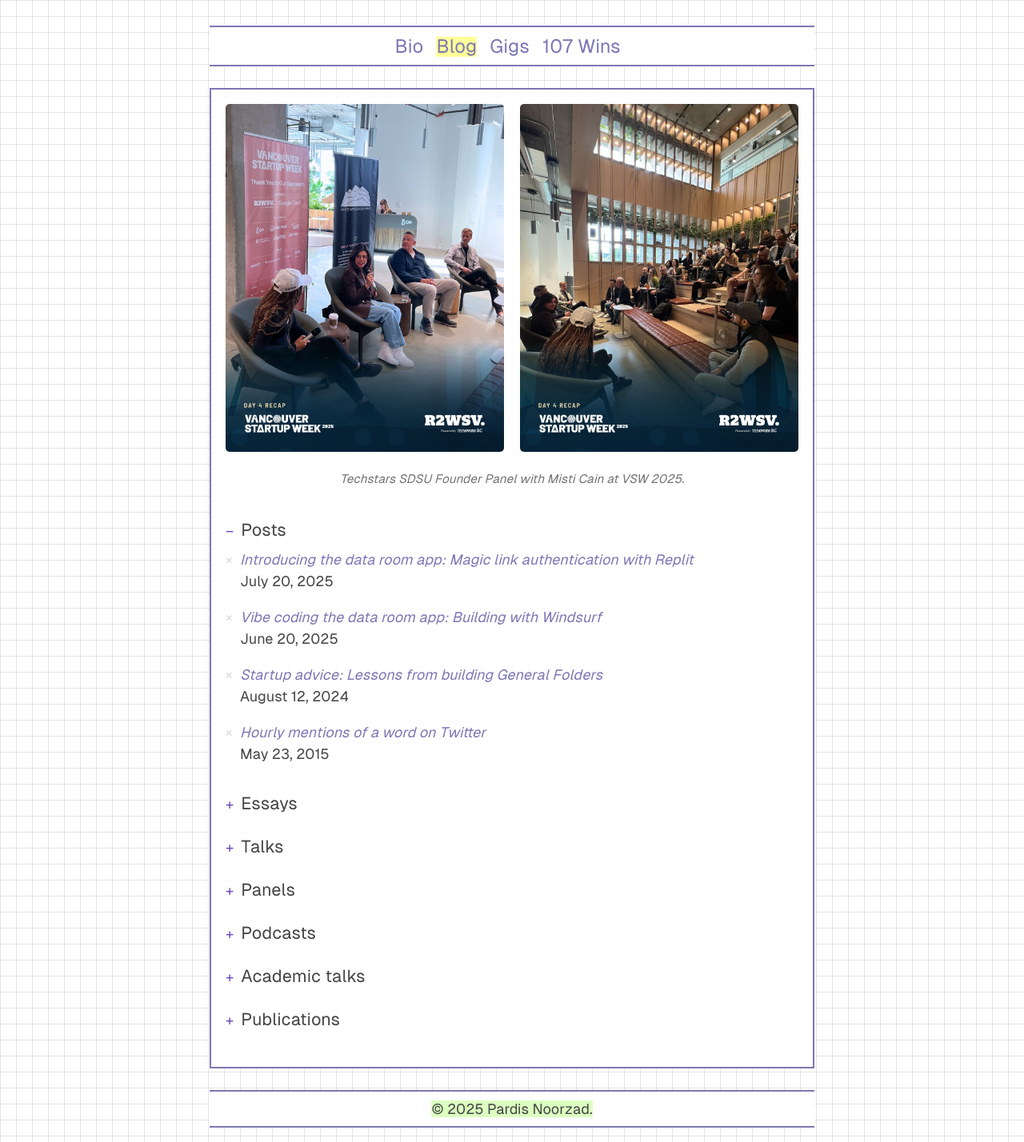
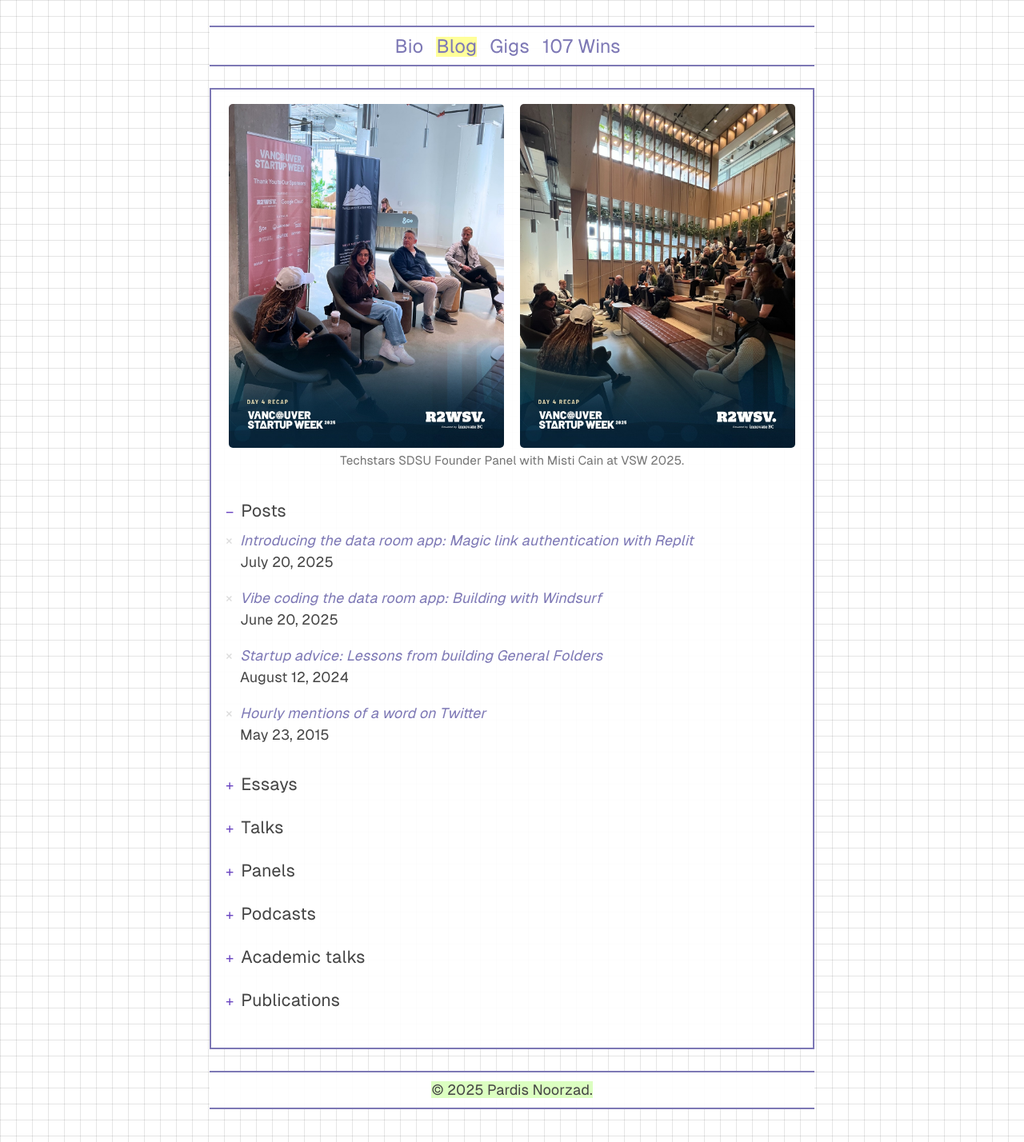
Before and after one commit to djpardis/djpardis.github.io, a Jekyll site: the page built from blog.md, in a window 1280 px wide. Shown: the whole page at 80% size. Built offline with Jekyll 4.4.1, drawn with Linux system fonts in a browser that asks for light colours; a style sheet for code colours, icons or effects is not loaded.

Commit message:
Fix sass-embedded build errors permanently by downgrading to Jekyll 4.2.x and ensure platform compatibility

```diff
--- a/Gemfile
+++ b/Gemfile
@@ -1,7 +1,7 @@
 source "https://rubygems.org"
 
-# Use stable Jekyll version that worked before
-gem "jekyll", "~> 4.3.0"
+# Use Jekyll 4.2.x which doesn't use sass-embedded
+gem "jekyll", "~> 4.2.0"
 gem "nokogiri", "~> 1.16.0"
 
 group :jekyll_plugins do
--- a/blog.md
+++ b/blog.md
@@ -6,16 +6,16 @@
 canonical_url: https://djpardis.com/blog
 ---
 
-<div style="display: flex; gap: 20px; justify-content: space-between;">
-  <div style="flex: 1;">
-    <img src="/files/pics/pages/vsw2025_panel.jpg" alt="Panel discussion" style="width: 100%;">
+<div class="image-row">
+  <div class="image-container">
+    <img src="/files/pics/pages/vsw2025_panel.jpg" alt="Panel discussion">
   </div>
-  <div style="flex: 1;">
-    <img src="/files/pics/pages/vsw2025_audience.jpg" alt="Audience" style="width: 100%;">
+  <div class="image-container">
+    <img src="/files/pics/pages/vsw2025_audience.jpg" alt="Audience">
   </div>
 </div>
 
-*Techstars SDSU Founder Panel with Misti Cain at VSW 2025.*
+<p class="image-caption">Techstars SDSU Founder Panel with Misti Cain at VSW 2025.</p>
 
 <details class="collapsible-section" markdown="1" open>
 <summary><h3>Posts</h3></summary>
--- a/public/css/custom-styles.css
+++ b/public/css/custom-styles.css
@@ -13,25 +13,59 @@
   line-height: 1.2;
 }
 
-/* Image and caption spacing for all pages */
-.container.content div[style*="display: flex"] {
-  margin-bottom: 0.25rem;
+
+
+
+/* Image row and container styling */
+.container.content .image-row {
+  display: flex;
+  justify-content: center;
+  gap: 20px;
+  margin: 0 0 0.25rem 0;
+  width: 100%;
 }
 
-/* Fix caption paragraph margin for flex-based image layouts */
-.container.content div[style*="display: flex"] + p {
-  margin-top: 0.25rem;
-  margin-bottom: 1rem;
+.container.content .image-row .image-container {
+  flex: 1 1 100%;
+  width: 100%;
+  margin: 0;
 }
 
-/* Ensure proper spacing for class-based image containers */
-.container.content .image-container-with-caption {
-  margin-bottom: 0.25rem;
+.container.content .image-row img {
+  width: 100%;
+  height: auto;
+  margin: 0;
+  max-width: none;
+  display: block;
 }
 
+/* Caption styling for consistent appearance */
 .container.content .image-caption {
-  margin-top: 0.25rem;
-  margin-bottom: 1rem;
+  text-align: center;
+  color: #757575;
+  font-size: 0.85rem;
+  margin: 0.25rem auto 1rem;
+  max-width: 90%;
+  line-height: 1.4;
+}
+
+/* Desktop responsive */
+@media (min-width: 30em) {
+  .container.content .image-row .image-container {
+    flex: 0 1 48%;
+  }
+}
+
+/* Mobile responsive */
+@media (max-width: 30em) {
+  .container.content .image-row {
+    flex-direction: column;
+    gap: 10px;
+  }
+
+  .container.content .image-row .image-container {
+    flex: 1 1 100%;
+  }
 }
 
 /* Base layout */
@@ -143,14 +177,7 @@
   height: auto;
 }
 
-.container.content .image-caption {
-  text-align: center;
-  color: #757575;
-  font-size: 0.85rem;
-  margin: 0.25rem auto 0.5rem;
-  max-width: 90%;
-  line-height: 1.4;
-}
+/* Removed duplicate - handled above */
 
 /* Desktop image sizes */
 @media (min-width: 30em) {
```
Also changed, not shown: .github/workflows/pages.yml, Gemfile.lock.
